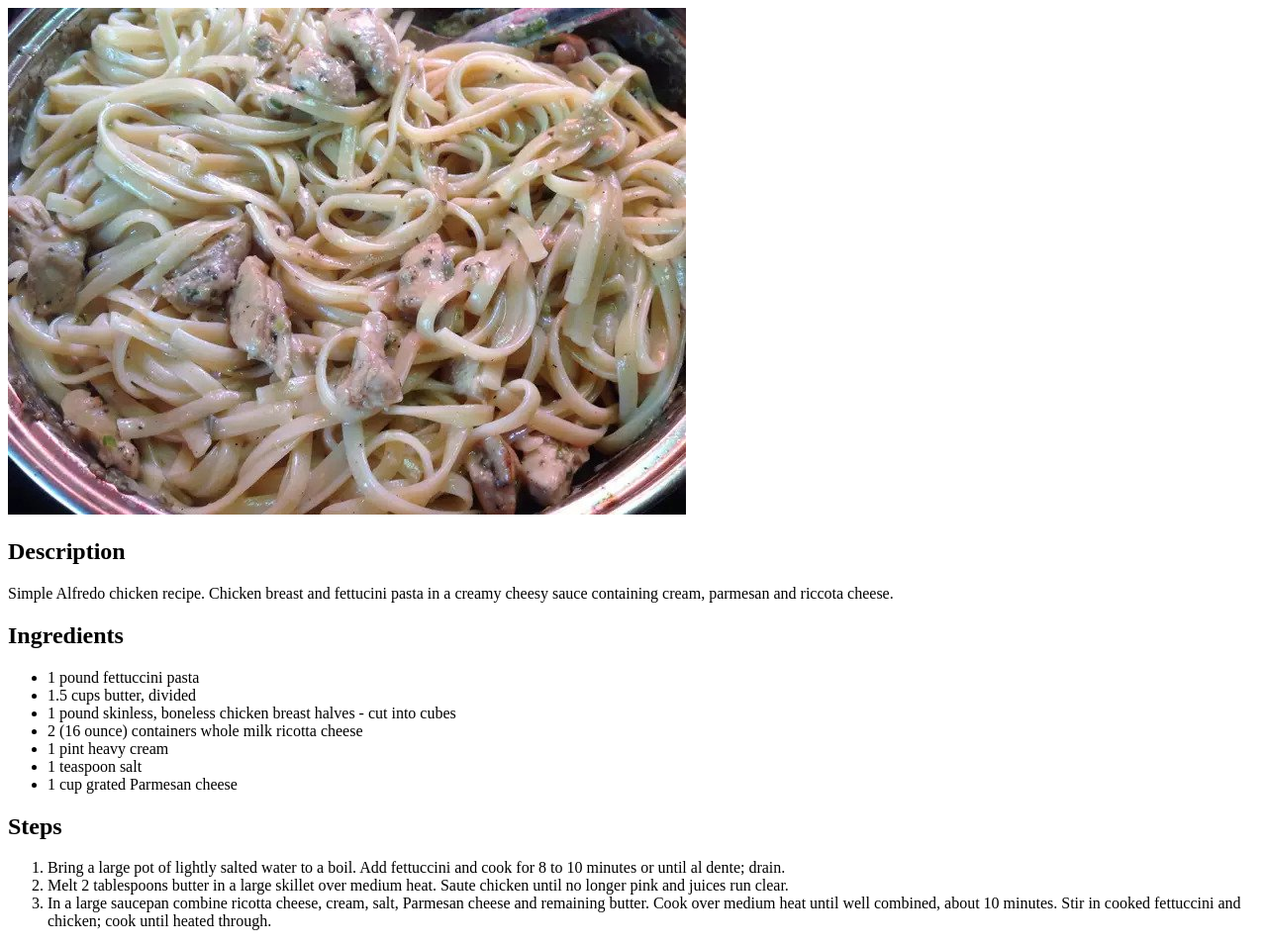
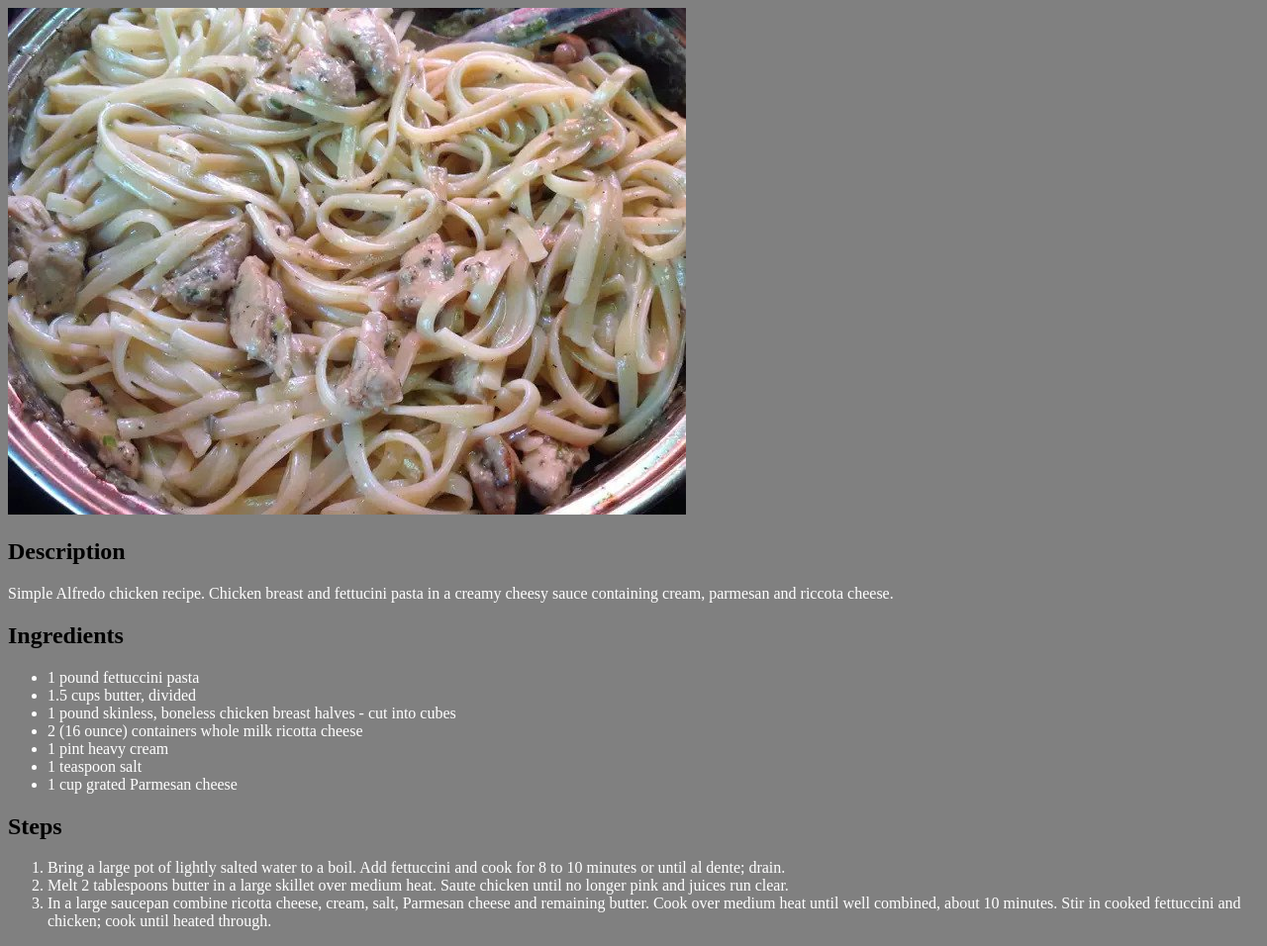
Before and after one commit to mhlkddn/odin-recipes, a plain HTML site: page recipes/chickenalfredo.html in a window 1280 px wide. Shown: the whole page at 99% size. Drawn offline with Linux system fonts and the light colour scheme.

Commit message:
add external css to chickenalfredo.html

```diff
--- a/recipes/chickenalfredo.html
+++ b/recipes/chickenalfredo.html
@@ -3,14 +3,15 @@
 
     <head>
         <meta charset="UTF-8">
+        <link rel="stylesheet" href="../styles.css">
     </head>
 
     <body>
         <img src="../images/chickenalfredo.jpg" alt = "chickenalfredo">
-        <h2>Description</h2>
+        <h2 class = "subhead">Description</h2>
         <p>Simple Alfredo chicken recipe. Chicken breast and fettucini pasta in a creamy cheesy sauce containing cream, parmesan and riccota cheese.</p>
 
-        <h2>Ingredients</h2>
+        <h2 class = "subhead">Ingredients</h2>
         <ul>
             <li>1 pound fettuccini pasta</li>
 
@@ -27,7 +28,7 @@
             <li>1 cup grated Parmesan cheese</li>
         </ul>
 
-        <h2>Steps</h2>
+        <h2 class = "subhead">Steps</h2>
         <ol>
             <li>Bring a large pot of lightly salted water to a boil. Add fettuccini and cook for 8 to 10 minutes or until al dente; drain.</li>
 
```
